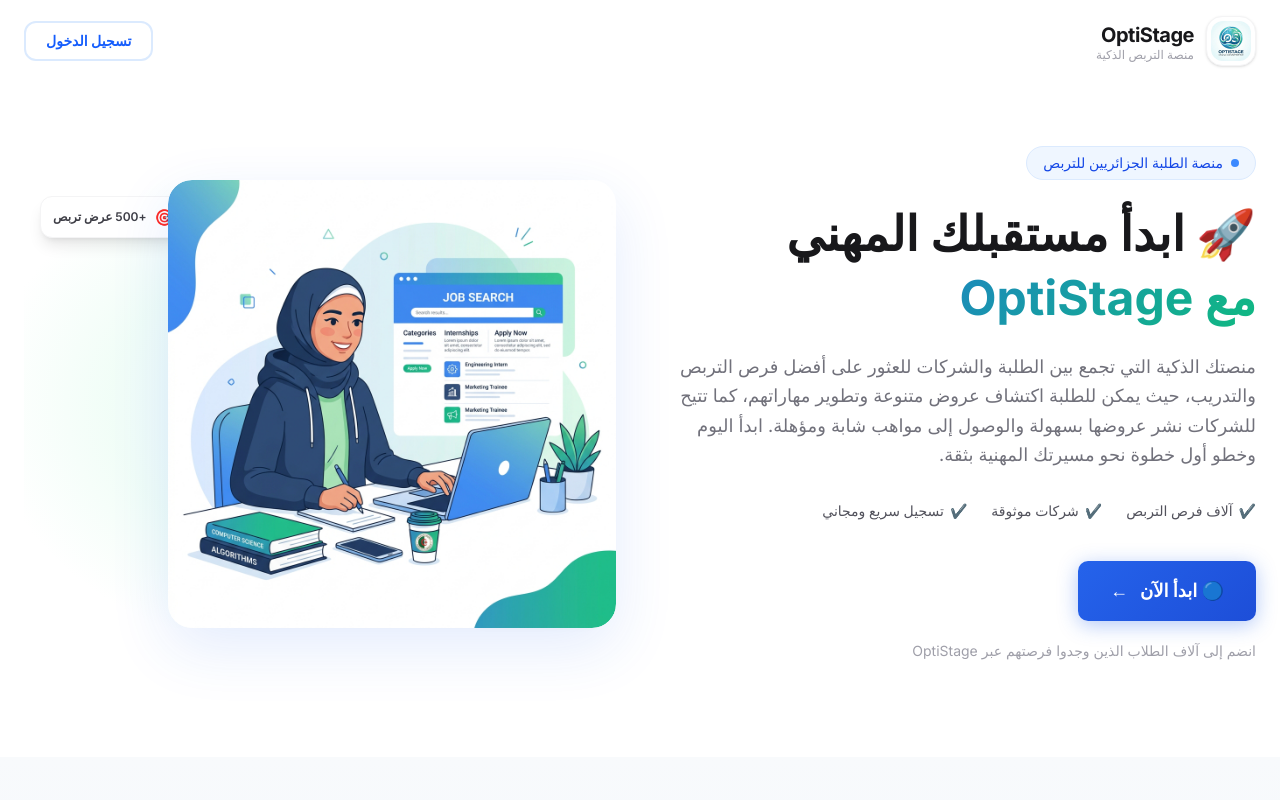
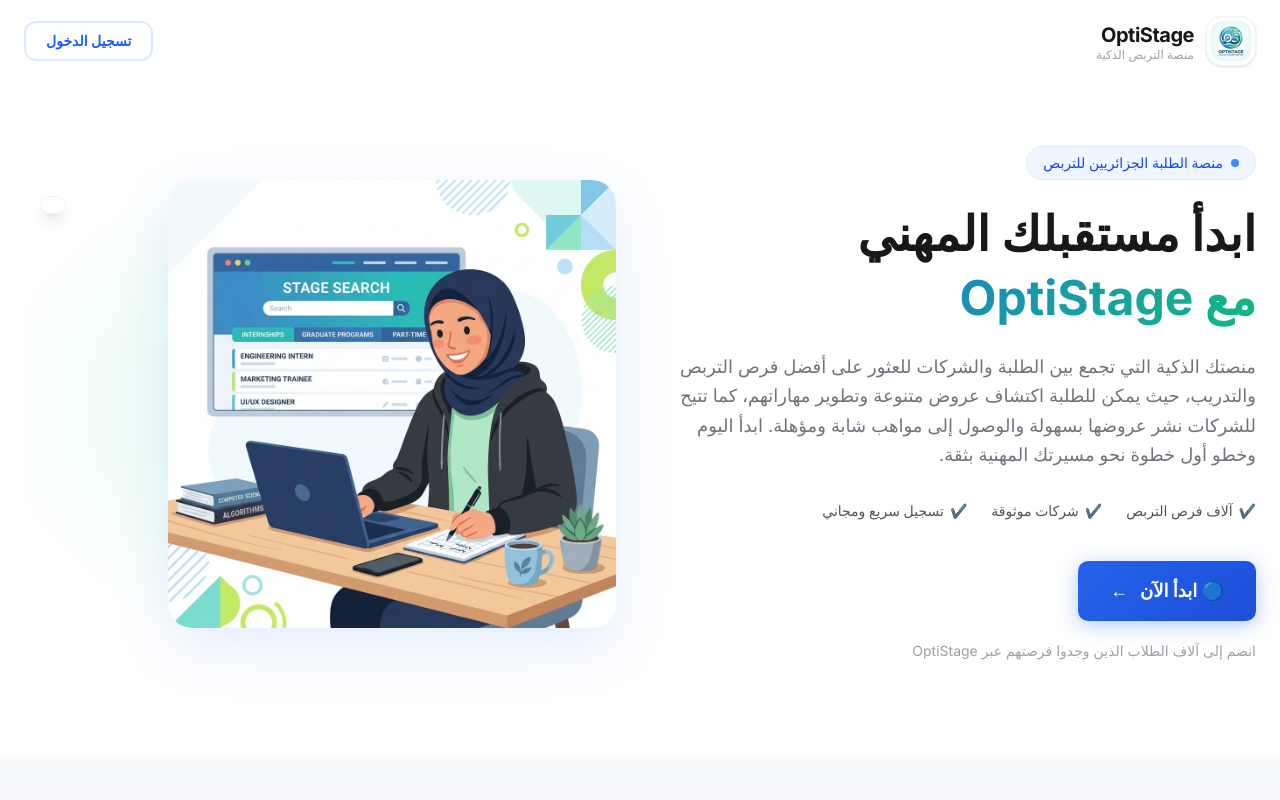
Before and after one commit to nader91534/stageflow-frontend, a React (Vite) app: page / in a window 1280 px wide. Shown: the top 800 px of the page. Built offline with nearby package versions, Linux system fonts and the light colour scheme.

Commit message:
update frontend

```diff
--- a/src/App.tsx
+++ b/src/App.tsx
@@ -141,7 +141,7 @@
 
             {/* Main Headline */}
             <h1 className="text-4xl lg:text-5xl font-extrabold text-zinc-900 leading-tight mb-6">
-              🚀 ابدأ مستقبلك المهني
+               ابدأ مستقبلك المهني
               <span
                 className="block mt-1"
                 style={{
@@ -219,7 +219,6 @@
             <div
               className="absolute top-4 left-4 bg-white px-3 py-2 rounded-xl shadow-lg border border-zinc-100 text-xs font-semibold text-zinc-700 flex items-center gap-2"
             >
-              <span className="text-blue-500 text-base">🎯</span> +500 عرض تربص
             </div>
             <div
               className="absolute bottom-4 right-4 bg-white px-3 py-2 rounded-xl shadow-lg border border-zinc-100 text-xs font-semibold text-zinc-700 flex items-center gap-2"
```
Also changed, not shown: src/assets/student_hero.png.
